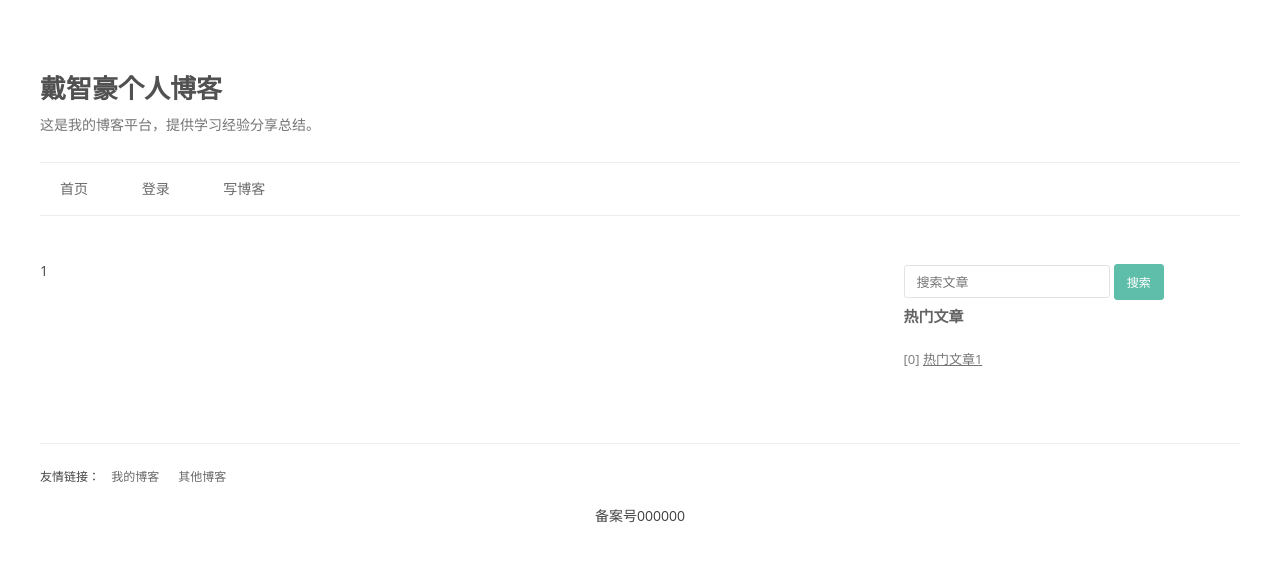
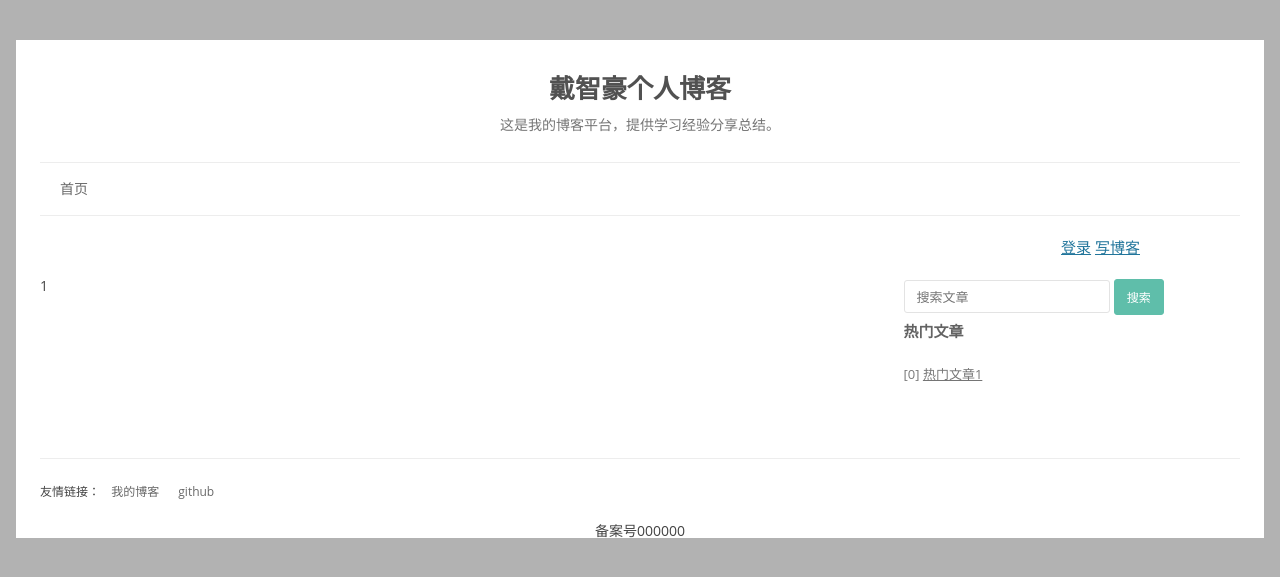
Before and after one commit to RedFox2017/DjangoBlog, a Django app: page / in a window 1280 px wide. Shown: the top 577 px of the page. Run offline with Django 3.2, Linux system fonts and the light colour scheme; data that the repository does not hold is empty; parts of the project's set-up code (start-up, migrations or seed data) failed here and were passed over.

Commit message:
修改页面外观

```diff
--- a/static/css/index_base.css
+++ b/static/css/index_base.css
@@ -1215,7 +1215,7 @@ a.comment-reply-link:hover, a.comment-edit-link:hover {
         width: 28.041666667%;
     }
     .site-header h1, .site-header h2 {
-        text-align: left;
+        text-align: center;
     }
     .site-header h1 {
         font-size: 26px;
--- a/templates/blog/index_base.html
+++ b/templates/blog/index_base.html
@@ -6,6 +6,31 @@
     <script src="/static/js/jquery.min.js"></script>
     <link rel="stylesheet" href="/static/css/index_base.css" type="text/css"/>
     <link rel="stylesheet" href="/static/css/code.css" type="text/css">
+    <style type="text/css">.recentcomments a{display:inline !important;padding:0 !important;margin:0 !important;}
+
+
+
+
+
+
+
+
+
+
+    </style>
+    <style type="text/css" id="custom-background-css">
+		body.custom-background {background-color: #b2b2b2; }
+
+
+
+
+
+
+
+
+
+
+    </style>
     <script>
         $(function(){
             $('#s').change(function(){
@@ -29,6 +54,10 @@
 
 
 
+
+
+
+
     </script>
 </head>
 <body class="home blog custom-background custom-font-enabled single-author">
@@ -46,33 +75,31 @@
                 <li><a href="/">首页</a></li>
                 {% for category in categories %}
                 <li><a href="/category/{{category.id}}">{{category.c_name}}</a>
-                    <ul class="sub-menu">
-                    </ul>
                 </li>
                 {% endfor %}
-                <li>
-                    {% if username %}
-                    欢迎你：{{username}}
-                    <a href="/user/logout">注销</a>
-                    {%else%}
-                    <a href="/user/login">登录</a>
-                    {% endif %}
-                </li>
-                <li>
-                    <a href="{% url 'blog:create' %}">写博客</a>
-                </li>
             </ul>
         </nav>
     </header>
+    <div style="text-align:right;margin-right:100px;font-size:15px">
+        {% if username %}
+        欢迎你：{{username}}
+        <a href="/user/logout">注销</a>
+        {%else%}
+        <a href="/user/login">登录</a>
+        {% endif %}
+        <a href="{% url 'blog:create' %}">写博客</a>
+    </div>
     <div id="main" class="wrapper">
         <div id="primary" class="site-content">
             <div id="content" role="main">
                 {% block main_primary%}
                 {% endblock main_primary%}
             </div>
+        </div>
 
-        </div>
         <div id="secondary" class="widget-area" role="complementary">
+
+
             <aside>
                 <div>
                     <form action="/search" method="post">
@@ -98,8 +125,8 @@
     <footer id="colophon" role="contentinfo">
         <div class="site-info">
             <span>友情链接：</span>
-            <a href="">我的博客</a>
-            <a href="#">其他博客</a>
+            <a href="/index">我的博客</a>
+            <a href="">github</a>
         </div>
     </footer>
     <footer style="margin-top:0;">
--- a/templates/user/login.html
+++ b/templates/user/login.html
@@ -83,7 +83,8 @@
                 </div>
                 <div class="form-group text-center m-t-40">
                     <div class="col-xs-12">
-                        <input class="btn btn-pink btn-block text-uppercase waves-effect waves-light"
+                        <input class="btn btn-block text-uppercase waves-effect waves-light"
+                               style="border:silver 1px solid"
                                type="button" id="btnLogin" value="登 录">
                         </button>
                     </div>
--- a/templates/user/reg.html
+++ b/templates/user/reg.html
@@ -87,7 +87,8 @@
 
                 <div class="form-group text-center m-t-40">
                     <div class="col-xs-12">
-                        <button class="btn btn-pink btn-block text-uppercase waves-effect waves-light" type="button"
+                        <button class="btn btn-block text-uppercase waves-effect waves-light" type="button"
+                                style="border:silver 1px solid"
                                 id="btnReg">
                             注 册
                         </button>
```
